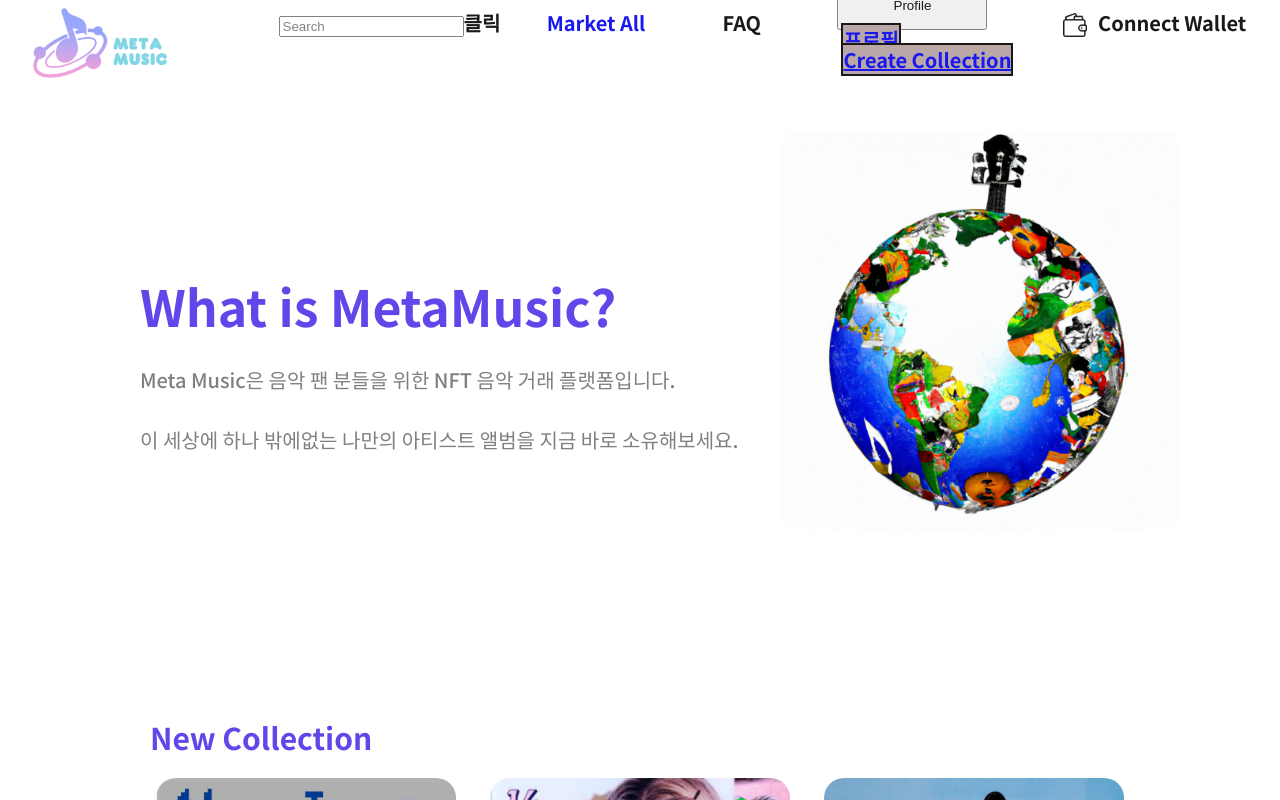
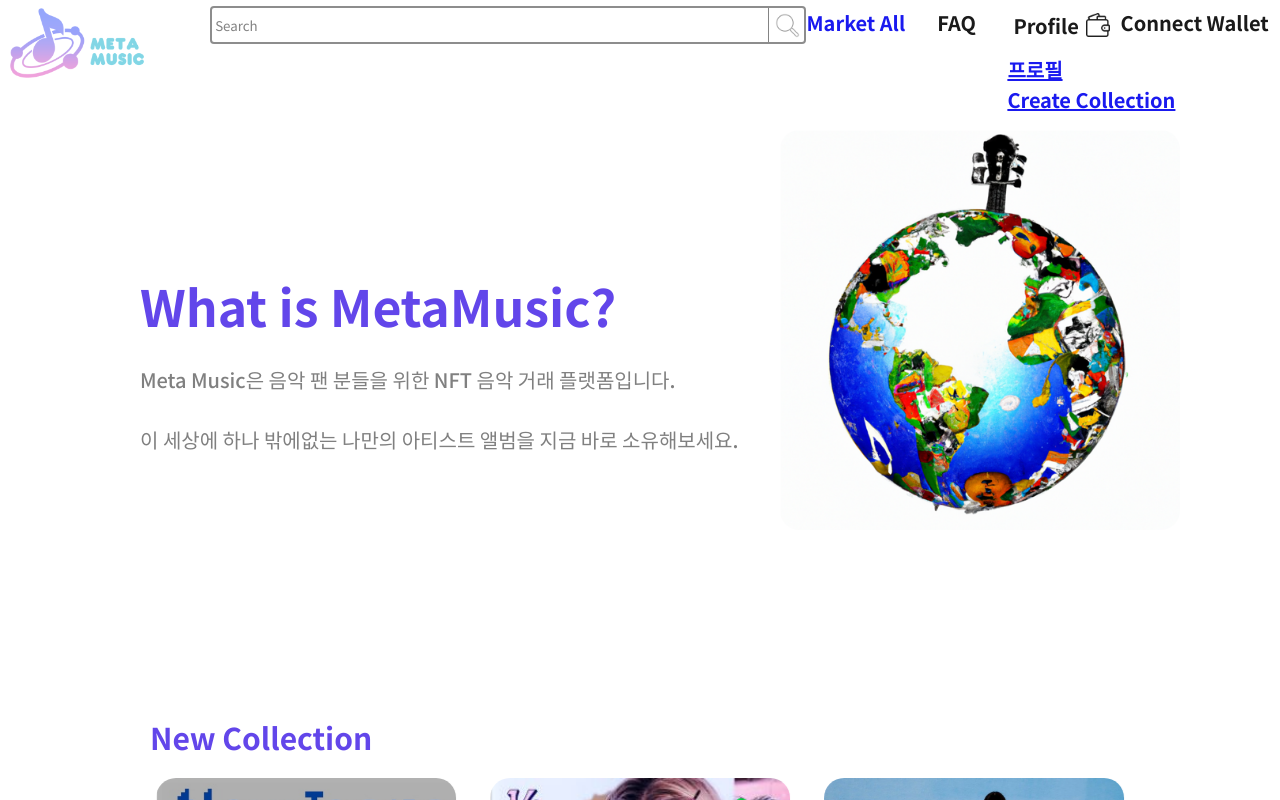
Before and after one commit to nity-su/nft-marketplace, a React (Create React App) app: page / in a window 1280 px wide. Both pictures are taken after a click on the button "Profile". Shown: the top 800 px of the page. Built offline with nearby package versions, Linux system fonts and the light colour scheme; a web font is replaced by a local one; what alchemy-sdk would draw is missing.

Commit message:
NaviBox UI 수정

```diff
--- a/src/components/organisms/home/NaviBox.jsx
+++ b/src/components/organisms/home/NaviBox.jsx
@@ -5,8 +5,8 @@ import { Link, Outlet } from "react-router-dom";
 import ConnectWallet from "./NaviBox_page/ConnectWallet";
 import DropButton from "./NaviBox/DropButton";
 import { useState } from "react";
-
 import { useNavigate } from "react-router-dom";
+import Lens from "../../assets/images/searchlens.png";
 
 const Navibox = styled.div`
   opacity: 0.9;
@@ -32,6 +32,15 @@ const LogoBox = styled(Link)`
   background-size: contain;
 `;
 
+const SearchBoxContainer = styled.div`
+  display: flex;
+  align-items: center;
+  justify-content: flex-start;
+  height: 30px;
+  outline-style: auto;
+  outline-color: gray;
+`;
+
 const MarketAllBoxLink = styled(Link)`
   width: 100px;
   height: 24px;
@@ -51,30 +60,21 @@ const QnABox = styled.div`
 const ProfileBox = styled.div`
   display: flex;
   justify-content: center;
-  flex-direction: column;
+  flex-direction: row;
 `;
 
-// const ProfileImgBox = styled.div`
-//   width: 24px;
-//   height: 24px;
-//   background-image: url(${UserProfile});
-//   background-repeat: no-repeat;
-//   background-size: cover;
-// `;
-
-// const ProfileTextBox = styled.div`
-//   width: 100px;
-//   height: 24px;
-//   display: flex;
-//   justify-content: center;
-// `;
-
+const LabelContainer = styled.div`
+  width: 36px;
+  height: 36px;
+  display: flex;
+  align-items: center;
+  justify-content: center;
+`;
 
 const Label = styled.label`
   width: 50px;
   height: 15xp;
 `;
-
 
 function clickhi() {
   window.scroll({
@@ -97,24 +97,24 @@ function NaviBox() {
     <Section>
       <Navibox className="NaviBoxFonts">
         <LogoBox to="/"></LogoBox>
-        <div>
+        <SearchBoxContainer>
           <input
             placeholder="Search"
-            className="testsearch"
+            className="searchbox"
             onChange={(e) => {
               serachInfo = e.target.value;
             }}
           />
-          <Label htmlFor="testsearch" onClick={() => routeChange(serachInfo)}>
-            클릭
-          </Label>
-        </div>
+          <LabelContainer>
+            <Label
+              className="searchbutton"
+              htmlFor="searchbox"
+              onClick={() => routeChange(serachInfo)}
+            ></Label>
+          </LabelContainer>
+        </SearchBoxContainer>
         <MarketAllBoxLink to="/allcollection">Market All</MarketAllBoxLink>
         <QnABox onClick={clickhi}>FAQ</QnABox>
-        {/* <ProfileBox onClick={clickMe}>
-          <ProfileImgBox></ProfileImgBox>
-          <ProfileTextBox>Profile</ProfileTextBox>
-        </ProfileBox> */}
         <ProfileBox>
           <DropButton address={address} />
         </ProfileBox>
@@ -134,8 +134,19 @@ const Section = styled.section`
     align-items: center;
     justify-content: center;
     height: 30px;
-    border-radius: 20px;
     font-family: "Noto Sans KR", sans-serif;
+  }
+
+  .searchbutton {
+    display: flex;
+    height: 25px;
+    width: 25px;
+    font-family: "Noto Sans KR", sans-serif;
+    background-image: url(${Lens});
+    background-repeat: no-repeat;
+    background-size: contain;
+    opacity: 0.5;
+    cursor: pointer;
   }
 
   .NaviBoxFonts {
--- a/src/components/organisms/home/NaviBox/DropButton.jsx
+++ b/src/components/organisms/home/NaviBox/DropButton.jsx
@@ -6,15 +6,11 @@ import { Link } from "react-router-dom";
 const Cotainer = styled.div``;
 
 const Button = styled.button`
-  width: 150px;
   height: 50px;
 `;
 
 const DropDownMenu = styled(Link)`
-  width: 150px;
-  margin: 32px 4px;
-  border: solid black 2px;
-  background-color: #b39e9e;
+  width: 100%;
 `;
 
 export default function DropButton({ address }) {
@@ -29,20 +25,28 @@ export default function DropButton({ address }) {
   }
 
   return (
+    <Section>
       <Dropdown
         open={state}
-      triger={<Button onClick={onHandler}>Profile</Button>}
+        triger={
+          <Button className="ProfileTextBox" onClick={onHandler}>
+            Profile
+          </Button>
+        }
         menu={[
-        <DropDownMenu>프로필</DropDownMenu>,
+          <div className="ProfileContent">
+            <DropDownMenu>프로필</DropDownMenu>
             <DropDownMenu
               to="/register-collection"
               onClick={openHandlerForProfile}
               state={{ address: address }}
             >
               Create Collection
-        </DropDownMenu>,
+            </DropDownMenu>
+          </div>,
         ]}
       />
+    </Section>
   );
 }
 
@@ -60,3 +64,26 @@ const Dropdown = function ({ menu, triger, open }) {
     </Cotainer>
   );
 };
+
+const Section = styled.section`
+  .ProfileTextBox {
+    font-family: "Noto Sans KR", sans-serif;
+    font-weight: 700;
+    font-size: 20px;
+    background-color: white;
+    border: 0px;
+    display: flex;
+    align-items: center;
+    cursor: pointer;
+  }
+
+  .ProfileContent {
+    position: fixed;
+    margin-top: 10px;
+    gap: 10px;
+    display: flex;
+    justify-content: center;
+    flex-direction: column;
+    align-items: center;
+  }
+`;
```
Lines whose indentation alone changed are shown as unchanged.
